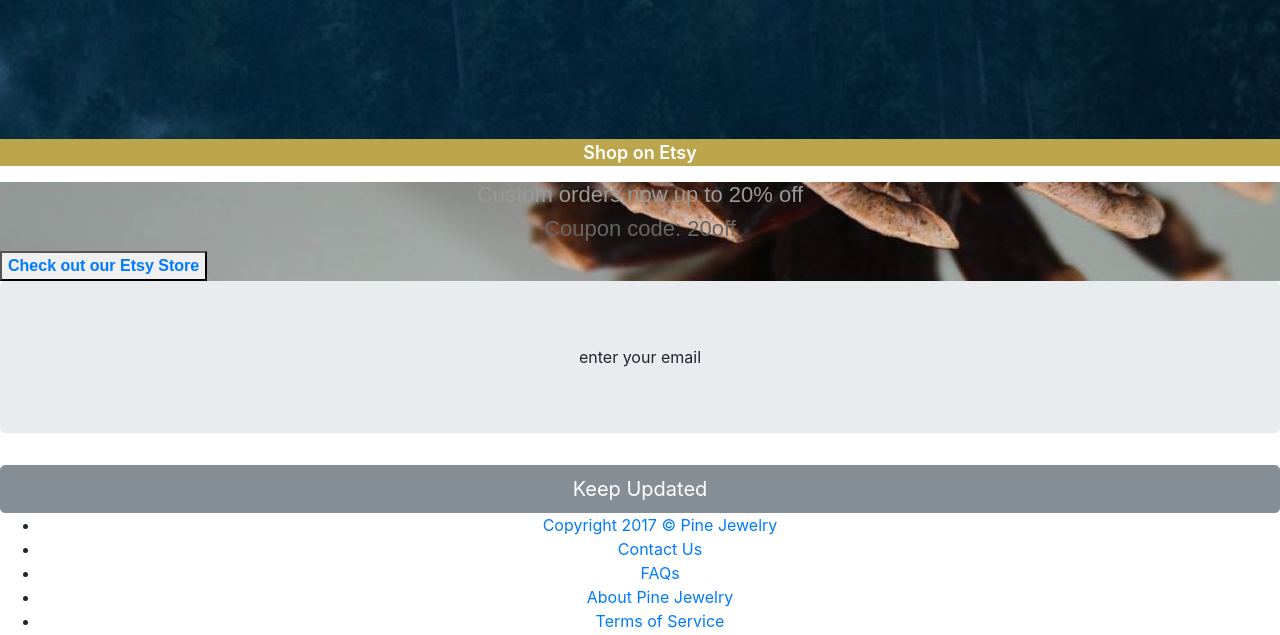
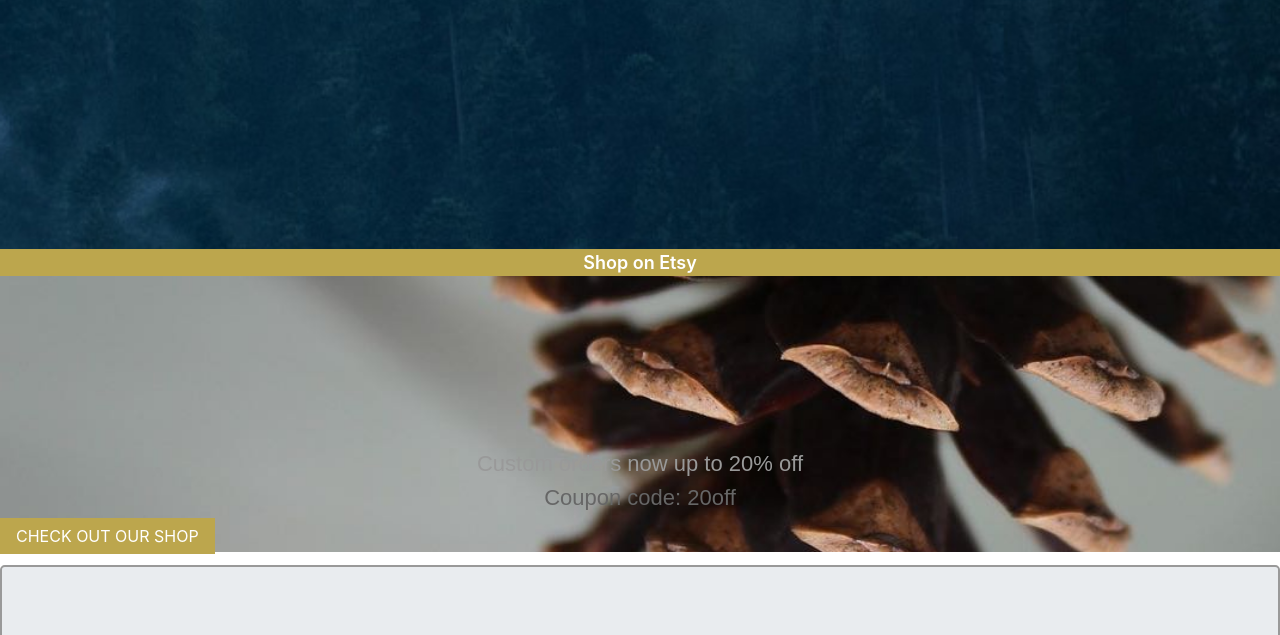
Before and after one commit to amybaldwindev/pine-jewelry, a plain HTML site: page index.html in a window 1280 px wide. Shown: the part 317-952 px from the top of the page. Drawn offline with nearby package versions, Linux system fonts and the light colour scheme.

Commit message:
change .closing, lengthen landing

```diff
--- a/index.html
+++ b/index.html
@@ -18,20 +18,16 @@
 	<link rel="stylesheet" type="text/css" href="style.css">
 </head>
 <body>
-
 		<section class="panel mx-auto text-center">
-
-			<img src="./images/pine-jewelry-logo.png">
+			<img src="./images/pine-jewelry-logo.png" alt="site logo">
 			<h1>Pine Jewelry</h1>
 			<p>Hand crafted jewelry made with love in Flagstaff, Arizona</p>
-
-				<div class="play-video">
-					<i class="fa fa-play-circle" aria-hidden="true"></i>
-					<h1>Play Video</h1>
-				</div>
+			<div class="play-video">
+				<i class="fa fa-play-circle" aria-hidden="true"></i>
+				<h1>Play Video</h1>
+			</div>
 			<video>
 			</video>
-
 		</section>
 
 	<div class="etsy-banner text-center">
@@ -43,8 +39,7 @@
 
 		<h2 class="text-center">Custom orders now up to 20% off</h2>
 		<h4 class="text-center">Coupon code: 20off</h4>
-		<button>
-		<a href="#">Check out our Etsy Store</a>
+		<a href="#" class="cta-shop text-right">Check out our shop</a>
 	</section>
 	<section>
 		<!-- Change to form field -->
--- a/style.css
+++ b/style.css
@@ -7,6 +7,9 @@
 	-o-background-size: cover;
 	background-size: cover;
 	font-family: 'Montserrat', sans-serif;
+	min-height: 412px;
+	padding-top: 10px;
+	padding-bottom: 100px;
 	color: #fff;
 }
 .panel h1 {
@@ -31,13 +34,18 @@
 	font-size: 18px;
 	font-weight: 600;
 	text-decoration: none;
+	margin: 0 auto;
 	color: #fff;
-	padding: 12px auto;
 
 }
 .closing {
 	background: url("./images/pine-cone-mobile.jpg")no-repeat center center;
-	background-size:100% auto;
+	-webkit-background-size: cover;
+	-moz-background-size: cover;
+	-o-background-size: cover;
+	background-size: cover;
+	min-height: 250px;
+
 }
 .closing h4 {
 	font-family: Monteserrt, sans-serif;
@@ -47,6 +55,7 @@
 .closing h2 {
 	font-family: Monteserrt, sans-serif;
 	font-size: 22px;
+	padding-top: 175px;
 	color: #999;
 }
 .closing button {
@@ -58,17 +67,26 @@
 	font-size:11px;
 	font-weight: 300;
 	color: #999;
-	}
+}
+.cta-shop {
+	text-transform: uppercase;
+	background: #bca64d;/*gold*/
+	line-height: 2;
+	font-siz
+	text-decoration: none;
+	color: #fff;
+	padding: .5em 1em;
+}
 
 Button - 18px Montserrat Semibold #fff Small text - 11px Montserrat Light #999
-a #shop {
+a .shop {
 	background: #bca64d;/*gold*/
 	font-size: 22px;
 	font-weight: 600;
 	line-height: 1.3em;
 	text-transform: uppercase;
 	color: #fff;
-	margin: 0 auto;{
+	margin: 0 auto;
 }
 
 footer {
@@ -76,7 +94,7 @@ footer {
 	font-family: 'Montserrat', sans-serif;
 
 }
-img .pineCone{
+img .pineCone {
 	width: 100%;
 }
 .email-input {
@@ -94,15 +112,15 @@ img .pineCone{
 	color: #fff;
 	margin: 0 auto;
 }
-ul .copy-links {
+.copy-links {
 	font-style: 12px;
 	font-weight: 300;
-	list-style-type: none;
 	line-height: 2em;
+	list-style: none;
 	text-decoration: none;
 }
-footer .jumbotron {
-	margin-top: -35px;
+.jumbotron.email-input {
+	margin: 1% auto;
 }
 footer a:link {
 	color:#999;
```
